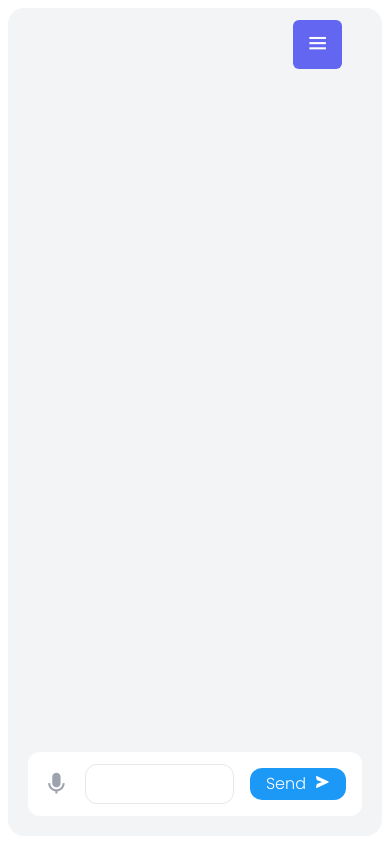
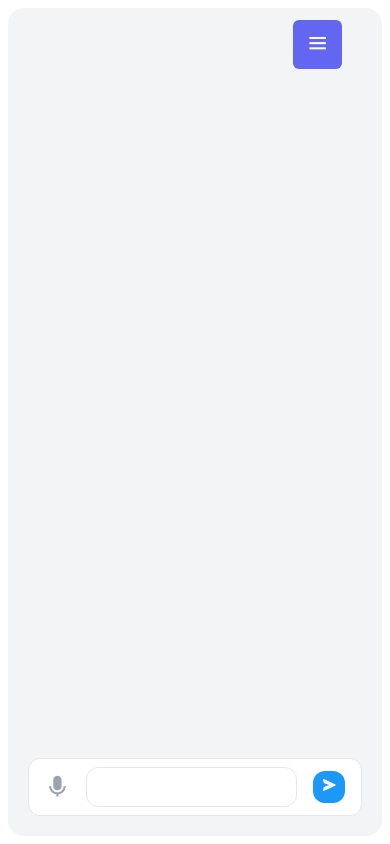
Before and after one commit to Fisayomiii/CleverTalk, a React (Vite) app: page / in a window 390 px wide. Built offline with nearby package versions, Linux system fonts and the light colour scheme.

Commit message:
made responsiveness for chatbox

```diff
--- a/src/component/Main.jsx
+++ b/src/component/Main.jsx
@@ -43,7 +43,7 @@ function Main() {
         <>
             <div className="flex flex-col flex-auto h-full p-2">
 
-                <div className="flex flex-col flex-auto flex-shrink-0 rounded-2xl bg-gray-100 h-full p-5" >
+                <div className="flex flex-col flex-auto flex-shrink-0 rounded-2xl bg-gray-100 h-full p-5 " >
                     <div className="flex flex-col h-full overflow-x-auto mb-4">
                         <div className="flex flex-col h-full">
                             <Chatmessage messages={messages} />
@@ -53,21 +53,20 @@ function Main() {
                         <center><button onClick={handleClearLocalStorage} className="flex items-center justify-center bg-[#1C98F7] hover:bg-[#1C98F7] rounded-xl text-white px-4 py-1 mb-3 p-20 flex-shrink-0 w-44">Clear Messages</button></center>
                     )}
                     {/* <p>{JSON.stringify(import.meta.env.VITE_REACT_APP_API_KEY)}</p> */}
-                    <div className="relative flex flex-row items-center h-16 rounded-xl bg-white w-full px-4 p-6">
+                    <div className="relative flex flex-row items-center h-16 rounded-xl bg-white w-full px-4 border space-x-4">
                         <button className="flex items-center justify-center text-gray-400 hover:text-gray-600" >
                             <i className="bx bxs-microphone bx-sm"></i>
                         </button>
-                        <div className="flex-grow ml-4">
+                        <div className="flex-grow">
                             <div className=" w-full" title="Type a prompt">
                                 <input type="text"
                                     value={input}
                                     onChange={(e) => setInput(e.target.value)} className="flex w-full border rounded-xl focus:outline-none focus:border-indigo-300 pl-4 h-10" />
                             </div>
                         </div>
-                        <div className="ml-4">
-                            <button className="flex items-center justify-center bg-[#1C98F7] hover:bg-[#1C98F7] rounded-xl text-white px-4 py-1 flex-shrink-0" title="Send message" onClick={handleMessageSubmit}>
-                                <span>Send</span>
-                                <span className="ml-2">
+                        <div>
+                            <button className="flex items-center justify-center bg-[#1C98F7] hover:bg-[#1C98F7] rounded-xl text-white px-2 py-1 flex-shrink-0" title="Send message" onClick={handleMessageSubmit}>
+                                <span>
                                     <i className="bx bxs-send "></i>
                                 </span>
                             </button>
```
